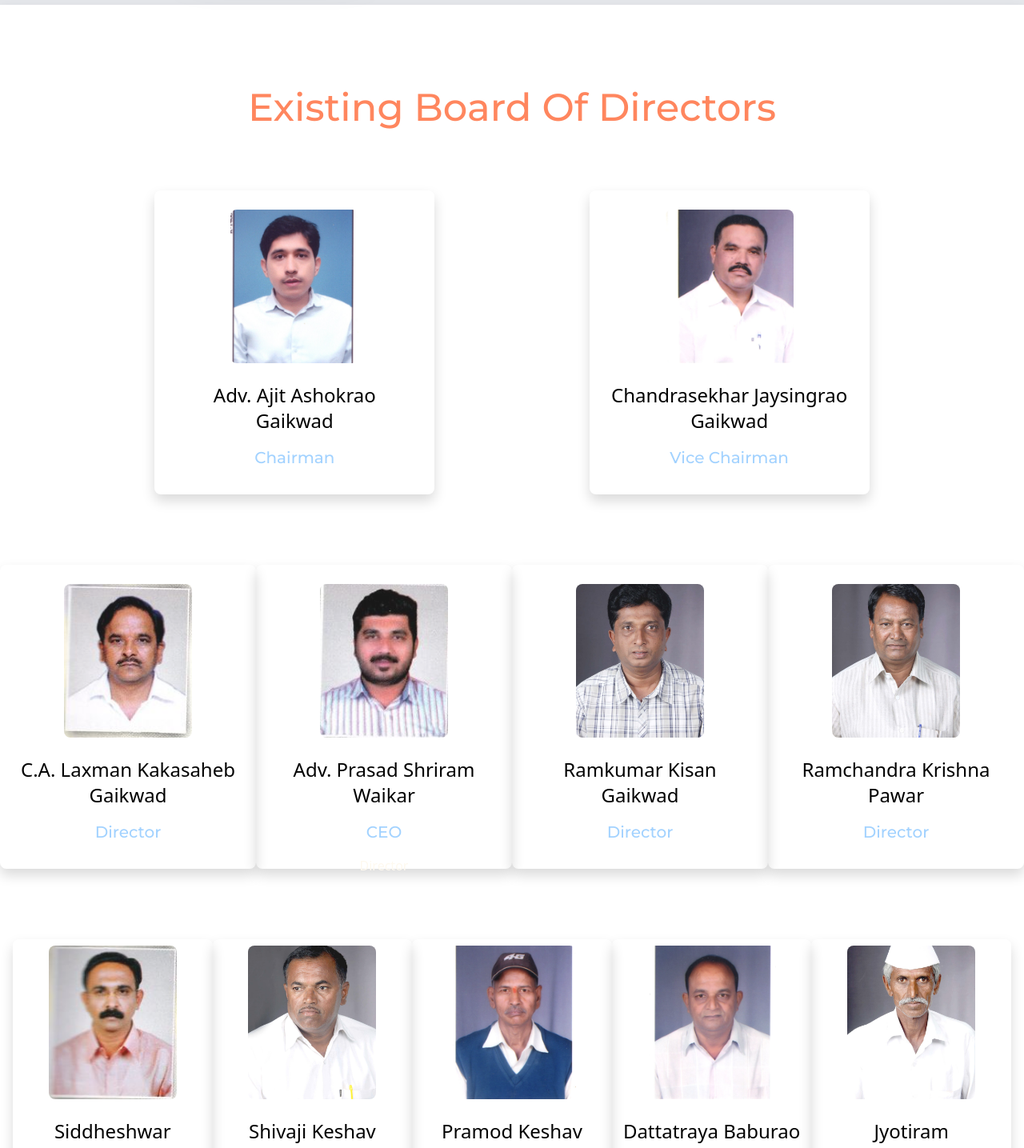
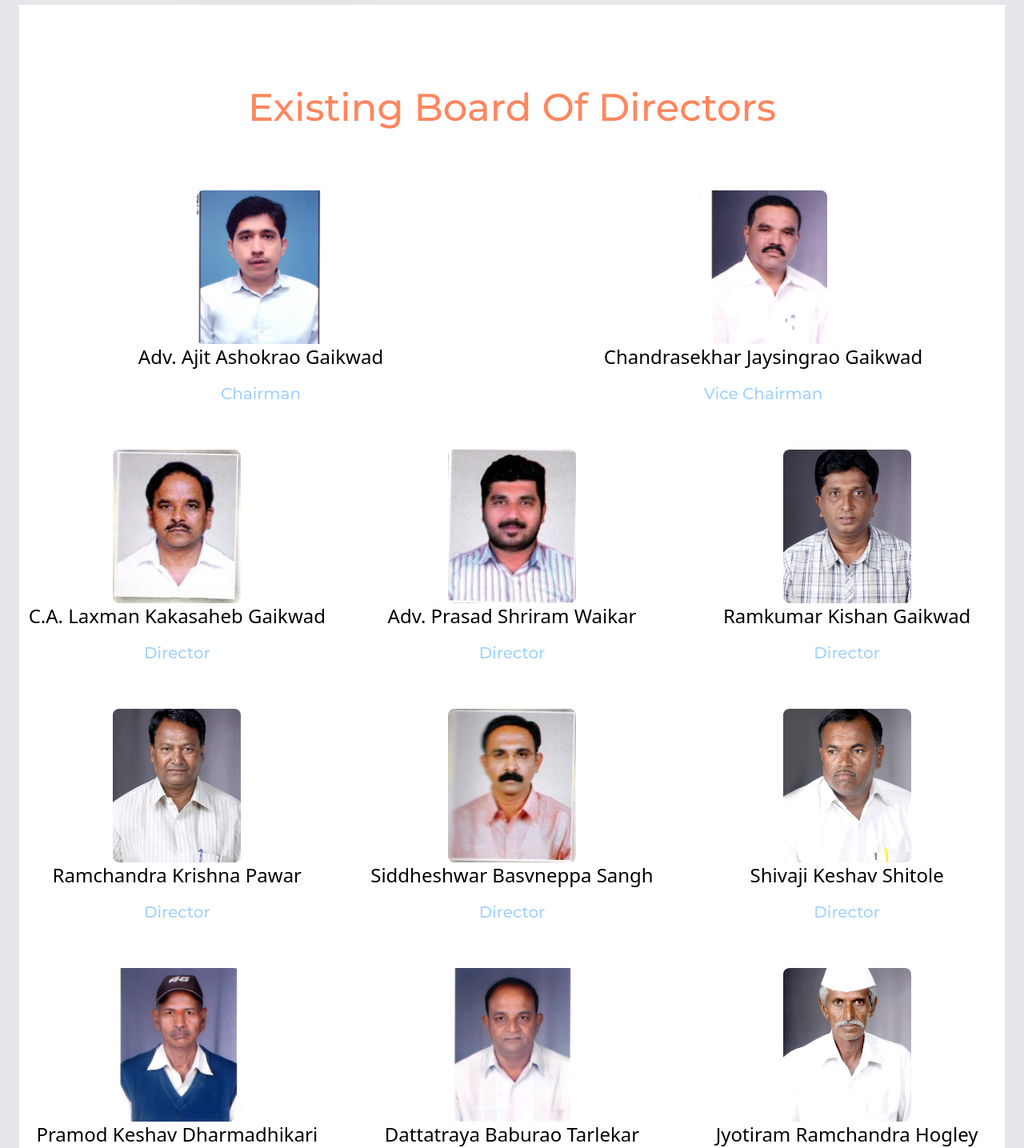
Before and after one commit to Omkaroj1242/Nidhi_Bank, a React (Create React App) app: page /about in a window 1280 px wide. Shown: the part 1330-2765 px from the top of the page at 80% size. Built offline with nearby package versions, Linux system fonts and the light colour scheme.

Commit message:
card updated

```diff
--- a/src/Components/About/About.js
+++ b/src/Components/About/About.js
@@ -5,14 +5,13 @@ const About = () => {
   return (
     <div>
       <div>
-        <Carousel >
+        <Carousel>
           <Carousel.Item className="w-full ">
             <img
               className="flex justify-center items-center mx-auto my_bg"
               src="https://dummyimage.com/1800x600/000/fff"
               alt="First slide"
             />
-
           </Carousel.Item>
           <Carousel.Item>
             <img
@@ -20,8 +19,6 @@ const About = () => {
               src="https://dummyimage.com/1800x600/000/fff"
               alt="Second slide"
             />
-
-
           </Carousel.Item>
           <Carousel.Item>
             <img
@@ -29,23 +26,23 @@ const About = () => {
               src="https://dummyimage.com/1800x600/000/fff"
               alt="Third slide"
             />
-
-
           </Carousel.Item>
         </Carousel>
       </div>
 
       <div className="History bg-gray-200">
-        <h1 className="text-center md:text-5xl text-3xl text-blue-400 py-8 font-myFont">History</h1>
+        <h1 className="text-center md:text-5xl text-3xl text-blue-400 py-8 font-myFont">
+          History
+        </h1>
 
         <div className="max-w-screen-xl p-4  mx-auto px-4 sm:px-6 lg:px-8 relative py-26 lg:mt-20">
           <div className="relative">
             <div className="lg:grid lg:grid-flow-row-dense lg:grid-cols-2 lg:gap-8 lg:items-center">
               <div className="lg:col-start-2 lg:max-w-2xl ml-auto">
-                <p className="leading-6 md:text-4xl text-2xl font-myFont uppercase">
+                <p className="leading-6 md:text-3xl text-2xl font-myFont uppercase">
                   Interactive
                 </p>
-                <h4 className="mt-2 text-2xl leading-8 font-myFont text-blue-600 sm:text-3xl sm:leading-9">
+                <h4 className="mt-2 text-2xl leading-8 font-myFont text-blue-600 sm:text-xl sm:leading-9">
                   Interactivity between team members is the key of the success.
                 </h4>
                 <p className="mt-4 text-lg leading-6 text-gray-500 dark:text-gray-300">
@@ -228,25 +225,26 @@ const About = () => {
           </div>
   </div> */}
         <div>
-          <div classNameName="mb-8">
-            <div className="bg-white shadow py-4 my-8">
+          <div className="mb-8 mx-4">
+            <div className="bg-white py-4 my-8">
               <p className="text-center md:text-5xl text-3xl text-blue-400 my-8 py-12 font-myFont">
                 Existing Board Of Directors
               </p>
               {/* 2 Cards In A Row */}
-              <div className="flex items-center flex-col md:flex-row justify-evenly my-8">
-                <div className="p-4 shadow card_wrapper1 text-blue-300 rounded-lg mb-4">
-                  <div className="text-center mb-4 opacity-90">
-                    <a href="#" className="block relative">
+              <section id="pricing" className="pricing section-bg">
+                <div className="row mb-10">
+                  <div
+                    className="col-lg-6 col-md-6"
+                    data-aos="fade-up"
+                    data-aos-delay="100"
+                  >
                     <img
-                        alt="profile"
                       src="/Images/member1.jpg"
+                      alt=""
                       className="mx-auto object-cover rounded-lg h-48 w-40 "
                     />
-                    </a>
-                  </div>
                     <div className="text-center">
-                    <p className="text-2xl text-black max-w-xs">
+                      <p className="text-2xl text-black">
                         Adv. Ajit Ashokrao Gaikwad
                       </p>
                       <p className="text-xl text-blue-500 font-myFont">
@@ -254,18 +252,19 @@ const About = () => {
                       </p>
                     </div>
                   </div>
-                <div className="p-4 shadow card_wrapper1 text-blue-300 rounded-lg mb-4">
-                  <div className="text-center mb-4 opacity-90">
-                    <a href="#" className="block relative">
+
+                  <div
+                    className="col-lg-6 col-md-6"
+                    data-aos="fade-up"
+                    data-aos-delay="100"
+                  >
                     <img
-                        alt="profile"
                       src="/Images/member2.jpg"
+                      alt=""
                       className="mx-auto object-cover rounded-lg h-48 w-40 "
                     />
-                    </a>
-                  </div>
                     <div className="text-center">
-                    <p className="text-2xl text-black max-w-xs">
+                    <p className="text-2xl text-black">
                       Chandrasekhar Jaysingrao Gaikwad
                     </p>
                     <p className="text-xl text-blue-500 font-myFont">
@@ -273,23 +272,24 @@ const About = () => {
                     </p>
                   </div>
                   </div>
+
                 </div>
 
-              {/* 4 Cards In A Row */}
+               {/* 4 Cards in a row */}
 
-              <div className="flex items-center flex-col md:flex-row justify-evenly py-8">
-                <div className="p-4 shadow card_wrapper1 text-blue-300 rounded-lg mb-4">
-                  <div className="text-center mb-4 opacity-90">
-                    <a href="#" className="block relative">
+                <div className="row mb-10">
+                  <div
+                    className="col-lg-4 col-md-4"
+                    data-aos="fade-up"
+                    data-aos-delay="100"
+                  >
                     <img
-                        alt="profile"
                       src="/Images/member3.jpg"
+                      alt=""
                       className="mx-auto object-cover rounded-lg h-48 w-40 "
                     />
-                    </a>
-                  </div>
                     <div className="text-center">
-                    <p className="text-2xl text-black max-w-xs">
+                    <p className="text-2xl text-black">
                       C.A. Laxman Kakasaheb Gaikwad
                     </p>
                     <p className="text-xl text-blue-500 font-myFont">
@@ -297,55 +297,63 @@ const About = () => {
                     </p>
                   </div>
                   </div>
-                <div className="p-4 shadow card_wrapper1 text-blue-300 rounded-lg mb-4">
-                  <div className="text-center mb-4 opacity-90">
-                    <a href="#" className="block relative">
+
+                  <div
+                    className="col-lg-4 col-md-4"
+                    data-aos="fade-up"
+                    data-aos-delay="100"
+                  >
                     <img
-                        alt="profile"
                       src="/Images/member4.jpg"
+                      alt=""
                       className="mx-auto object-cover rounded-lg h-48 w-40 "
                     />
-                    </a>
-                  </div>
                     <div className="text-center">
-                    <p className="text-2xl text-black max-w-xs">
+                    <p className="text-2xl text-black">
                       Adv. Prasad Shriram Waikar
                     </p>
-                    <p className="text-xl text-blue-500 font-myFont">CEO</p>
-                    Director
+                    <p className="text-xl text-blue-500 font-myFont"> Director</p>
+
                   </div>
                   </div>
-                <div className="p-4 shadow card_wrapper1 text-blue-300 rounded-lg mb-4">
-                  <div className="text-center mb-4 opacity-90">
-                    <a href="#" className="block relative">
+
+                  <div
+                    className="col-lg-4 col-md-4"
+                    data-aos="fade-up"
+                    data-aos-delay="100"
+                  >
                     <img
-                        alt="profile"
                       src="/Images/member5.jpg"
+                      alt=""
                       className="mx-auto object-cover rounded-lg h-48 w-40 "
                     />
-                    </a>
-                  </div>
                     <div className="text-center">
-                    <p className="text-2xl text-black max-w-xs">
-                      Ramkumar Kisan Gaikwad
+                    <p className="text-2xl text-black">
+                    Ramkumar Kishan Gaikwad
                     </p>
                     <p className="text-xl text-blue-500 font-myFont">
                       Director
                     </p>
                   </div>
                   </div>
-                <div className="p-4 shadow card_wrapper1 text-blue-300 rounded-lg mb-4">
-                  <div className="text-center mb-4 opacity-90">
-                    <a href="#" className="block relative">
+
+                </div>
+
+                {/* 4 Cards in a row */}
+
+                <div className="row mb-10">
+                <div
+                className="col-lg-4 col-md-4"
+                data-aos="fade-up"
+                data-aos-delay="100"
+              >
                 <img
-                        alt="profile"
                   src="/Images/member6.jpg"
+                  alt=""
                   className="mx-auto object-cover rounded-lg h-48 w-40 "
                 />
-                    </a>
-                  </div>
                 <div className="text-center">
-                    <p className="text-2xl text-black max-w-xs">
+                    <p className="text-2xl text-black">
                     Ramchandra Krishna Pawar
                     </p>
                     <p className="text-xl text-blue-500 font-myFont">
@@ -353,23 +361,18 @@ const About = () => {
                     </p>
                   </div>
               </div>
-              </div>
-
-              {/* 5 Cards In A Row */}
-
-              <div className="flex mx-3 items-center flex-col md:flex-row justify-evenly py-8">
-                <div className="p-2 shadow card_wrapper1 text-blue-300 rounded-lg mb-4">
-                  <div className="text-center mb-4 opacity-90">
-                    <a href="#" className="block relative">
+                  <div
+                    className="col-lg-4 col-md-4"
+                    data-aos="fade-up"
+                    data-aos-delay="100"
+                  >
                     <img
-                        alt="profile"
                       src="/Images/7.jpg"
+                      alt=""
                       className="mx-auto object-cover rounded-lg h-48 w-40 "
                     />
-                    </a>
-                  </div>
                     <div className="text-center">
-                    <p className="text-2xl text-black max-w-xs">
+                    <p className="text-2xl text-black">
                     Siddheshwar Basvneppa Sangh
                     </p>
                     <p className="text-xl text-blue-500 font-myFont">
@@ -377,18 +380,19 @@ const About = () => {
                     </p>
                   </div>
                   </div>
-                <div className="p-2 shadow card_wrapper1 text-blue-300 rounded-lg mb-4">
-                  <div className="text-center mb-4 opacity-90">
-                    <a href="#" className="block relative">
+
+                  <div
+                    className="col-lg-4 col-md-4"
+                    data-aos="fade-up"
+                    data-aos-delay="100"
+                  >
                     <img
-                        alt="profile"
                       src="/Images/member7.jpg"
+                      alt=""
                       className="mx-auto object-cover rounded-lg h-48 w-40 "
                     />
-                    </a>
-                  </div>
                     <div className="text-center">
-                    <p className="text-2xl text-black max-w-xs">
+                    <p className="text-2xl text-black">
                     Shivaji Keshav Shitole
                     </p>
                     <p className="text-xl text-blue-500 font-myFont">
@@ -396,18 +400,20 @@ const About = () => {
                     </p>
                   </div>
                   </div>
-                <div className="p-2 shadow card_wrapper1 text-blue-300 rounded-lg mb-4">
-                  <div className="text-center mb-4 opacity-90">
-                    <a href="#" className="block relative">
+                </div>
+                <div className="row mb-10">
+                  <div
+                    className="col-lg-4 col-md-4"
+                    data-aos="fade-up"
+                    data-aos-delay="100"
+                  >
                     <img
-                        alt="profile"
                       src="/Images/member8.jpg"
+                      alt=""
                       className="mx-auto object-cover rounded-lg h-48 w-40 "
                     />
-                    </a>
-                  </div>
                     <div className="text-center">
-                    <p className="text-2xl text-black max-w-xs">
+                    <p className="text-2xl text-black">
                     Pramod Keshav Dharmadhikari
                     </p>
                     <p className="text-xl text-blue-500 font-myFont">
@@ -415,18 +421,19 @@ const About = () => {
                     </p>
                   </div>
                   </div>
-                <div className="p-2 shadow card_wrapper1 text-blue-300 rounded-lg mb-4">
-                  <div className="text-center mb-4 opacity-90">
-                    <a href="#" className="block relative">
+
+                  <div
+                    className="col-lg-4 col-md-4"
+                    data-aos="fade-up"
+                    data-aos-delay="100"
+                  >
                     <img
-                        alt="profile"
                       src="/Images/member9.jpg"
+                      alt=""
                       className="mx-auto object-cover rounded-lg h-48 w-40 "
                     />
-                    </a>
-                  </div>
                     <div className="text-center">
-                    <p className="text-2xl text-black max-w-xs">
+                    <p className="text-2xl text-black">
                     Dattatraya Baburao Tarlekar
                     </p>
                     <p className="text-xl text-blue-500 font-myFont">
@@ -434,18 +441,19 @@ const About = () => {
                     </p>
                   </div>
                   </div>
-                <div className="p-2 shadow card_wrapper1 text-blue-300 rounded-lg mb-4">
-                  <div className="text-center mb-4 opacity-90">
-                    <a href="#" className="block relative">
+
+                  <div
+                    className="col-lg-4 col-md-4"
+                    data-aos="fade-up"
+                    data-aos-delay="100"
+                  >
                     <img
-                        alt="profile"
                       src="/Images/member10.jpg"
+                      alt=""
                       className="mx-auto object-cover rounded-lg h-48 w-40 "
                     />
-                    </a>
-                  </div>
                     <div className="text-center">
-                    <p className="text-2xl text-black max-w-xs">
+                    <p className="text-2xl text-black">
                     Jyotiram Ramchandra Hogley
                     </p>
                     <p className="text-xl text-blue-500 font-myFont">
@@ -454,22 +462,19 @@ const About = () => {
                   </div>
                   </div>
                 </div>
-
-              {/* 4 Cards In A Row */}
-
-              <div className="flex items-center flex-col md:flex-row justify-evenly py-8">
-                <div className="p-4 shadow card_wrapper1 text-blue-300 rounded-lg mb-4">
-                  <div className="text-center mb-4 opacity-90">
-                    <a href="#" className="block relative">
+                <div className="row mb-10">
+                  <div
+                    className="col-lg-3 col-md-3"
+                    data-aos="fade-up"
+                    data-aos-delay="100"
+                  >
                     <img
-                        alt="profile"
                       src="/Images/member11.jpg"
+                      alt=""
                       className="mx-auto object-cover rounded-lg h-48 w-40 "
                     />
-                    </a>
-                  </div>
                     <div className="text-center">
-                    <p className="text-2xl text-black max-w-xs">
+                    <p className="text-2xl text-black">
                     Vilas Sopan Khilare
                     </p>
                     <p className="text-xl text-blue-500 font-myFont">
@@ -477,60 +482,63 @@ const About = () => {
                     </p>
                   </div>
                   </div>
-                <div className="p-4 shadow card_wrapper1 text-blue-300 rounded-lg mb-4">
-                  <div className="text-center mb-4 opacity-90">
-                    <a href="#" className="block relative">
+
+                  <div
+                    className="col-lg-3 col-md-3"
+                    data-aos="fade-up"
+                    data-aos-delay="100"
+                  >
                     <img
-                        alt="profile"
                       src="/Images/member12.jpg"
+                      alt=""
                       className="mx-auto object-cover rounded-lg h-48 w-40 "
                     />
-                    </a>
-                  </div>
                     <div className="text-center">
-                    <p className="text-2xl text-black max-w-xs">
+                    <p className="text-2xl text-black">
                     Sangeeta Bapuso Gauraje
                     </p>
-                    <p className="text-xl text-blue-500 font-myFont">
-                    Hostess
-                    </p>
+                    <p className="text-xl text-blue-500 font-myFont">Hostess</p>
                   </div>
                   </div>
-                <div className="p-4 shadow card_wrapper1 text-blue-300 rounded-lg mb-4">
-                  <div className="text-center mb-4 opacity-90">
-                    <a href="#" className="block relative">
+
+                  <div
+                    className="col-lg-3 col-md-3"
+                    data-aos="fade-up"
+                    data-aos-delay="100"
+                  >
                     <img
-                        alt="profile"
                       src="/Images/member13.jpg"
+                      alt=""
                       className="mx-auto object-cover rounded-lg h-48 w-40 "
                     />
-                    </a>
-                  </div>
                     <div className="text-center">
-                    <p className="text-2xl text-black max-w-xs">
+                    <p className="text-2xl text-black">
                     Rajshri Shankar Gaikwad
                     </p>
                     <p className="text-xl text-blue-500 font-myFont">Hostess</p>
                   </div>
                   </div>
-                <div className="p-4 shadow card_wrapper1 text-blue-300 rounded-lg mb-4">
-                  <div className="text-center mb-4 opacity-90">
-                    <a href="#" className="block relative">
+                  <div
+                    className="col-lg-3 col-md-3"
+                    data-aos="fade-up"
+                    data-aos-delay="100"
+                  >
                     <img
-                        alt="profile"
                       src="/Images/member14.jpg"
+                      alt=""
                       className="mx-auto object-cover rounded-lg h-48 w-40 "
                     />
-                    </a>
-                  </div>
                     <div className="text-center">
-                    <p className="text-2xl text-black max-w-xs">
+                    <p className="text-2xl text-black">
                     Suresh Raghunath Pawar
                     </p>
-                    <p className="text-xl text-blue-500 font-myFont">Chief manager</p>
+                    <p className="text-xl text-blue-500 font-myFont">
+                    Chief manager
+                    </p>
                   </div>
                   </div>
                 </div>
+              </section>
             </div>
           </div>
         </div>
--- a/src/Components/Carousel/CarouselComp.js
+++ b/src/Components/Carousel/CarouselComp.js
@@ -22,13 +22,6 @@ const CarouselComp = () => {
     />
 
   </Carousel.Item>
-  <Carousel.Item>
-    <img
-      className="flex justify-center items-center mx-auto my_bg img-fluid"
-      src="/Images/poster1.jpg"
-      alt="Third slide"
-    />
-  </Carousel.Item>
 </Carousel>
     </div>
   )
```
Lines whose indentation alone changed are shown as unchanged.
